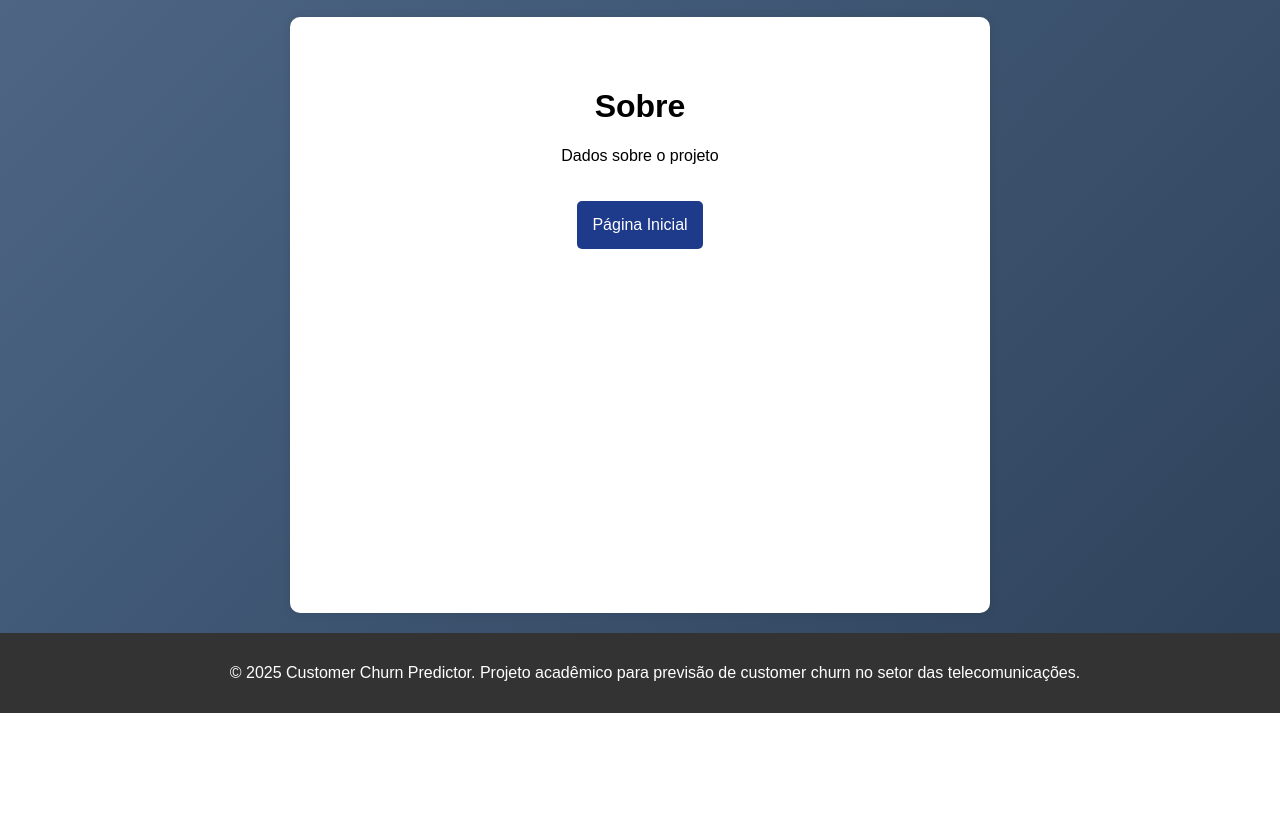
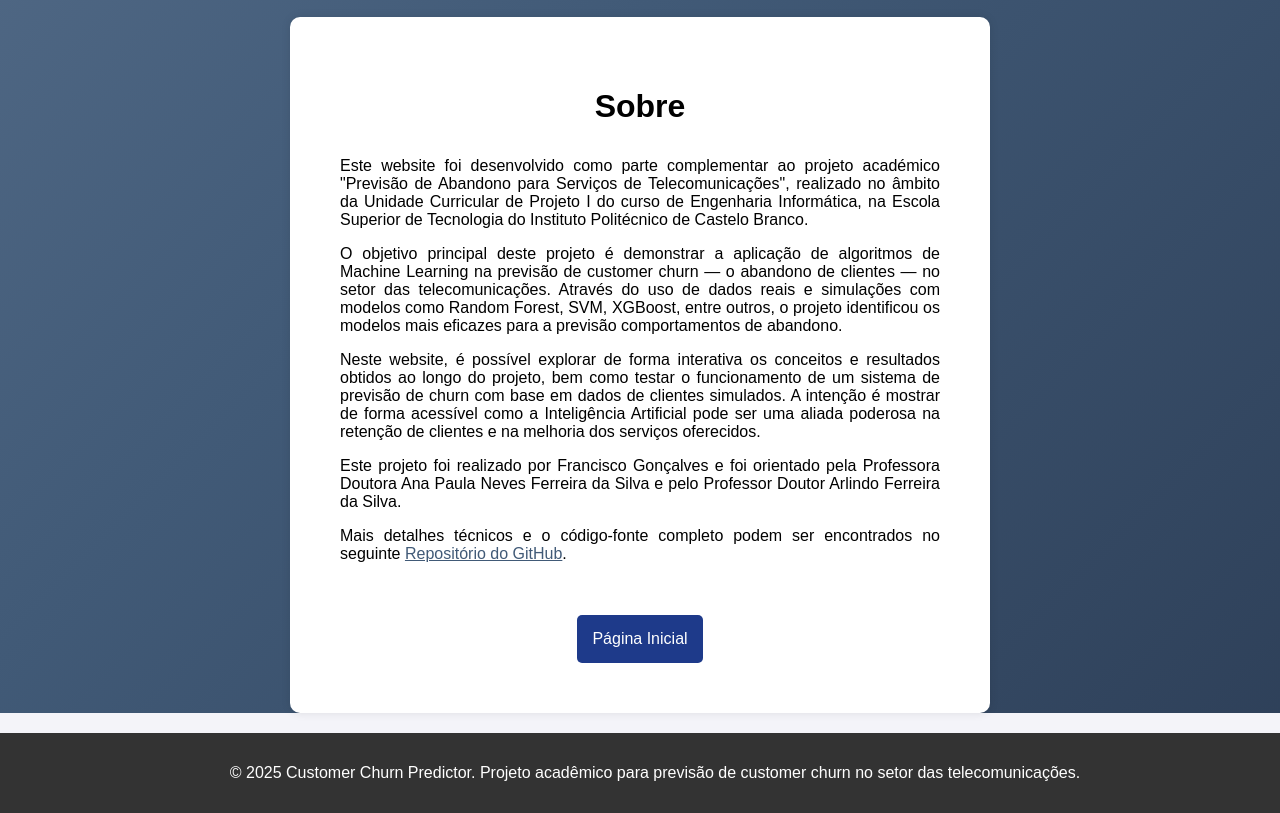
Before and after one commit to FranGoncal/ProjetoLEI, a Flask app: page /sobre in a window 1280 px wide. Shown: the part 87-900 px from the top of the page. Before the commit the page ends 800 px from the top, so only its background shows below. Run offline with Flask 3, Linux system fonts and the light colour scheme; parts of the project's set-up code (start-up, migrations or seed data) failed here and were passed over.

Commit message:
Conteúdo da Página Sobre

```diff
--- a/Website/app.py
+++ b/Website/app.py
@@ -54,13 +54,13 @@ COSMOS_KEY = os.getenv("COSMOS_KEY")
 DATABASE_NAME = "databaseFran"
 CONTAINER_NAME = "dados"
 
-client = CosmosClient(COSMOS_ENDPOINT, COSMOS_KEY)
+'''client = CosmosClient(COSMOS_ENDPOINT, COSMOS_KEY)
 database = client.create_database_if_not_exists(id=DATABASE_NAME)
 container = database.create_container_if_not_exists(
     id=CONTAINER_NAME,
     partition_key=PartitionKey(path="/nome"),
     offer_throughput=400
-)
+)'''
 
 @app.route("/")
 def home():
--- a/Website/templates/sobre.html
+++ b/Website/templates/sobre.html
@@ -88,6 +88,21 @@
                 overflow-x: hidden;
             }
         }
+        a.link-cor:link {
+            color: #415a77;
+        }
+
+        a.link-cor:visited {
+            color: #834df6;
+        }
+
+        a.link-cor:hover {
+            color: #284882;
+        }
+
+        a.link-cor:active {
+            color: #034081;
+        }
     </style>
 </head>
 <body>
@@ -146,7 +161,14 @@
 
     <main>
         <h1>Sobre</h1>
-        <p>Dados sobre o projeto</p>
+        <div style="text-align: justify;margin-top: 2em;margin-bottom: 2em;">
+            <p>Este website foi desenvolvido como parte complementar ao projeto académico "Previsão de Abandono para Serviços de Telecomunicações", realizado no âmbito da Unidade Curricular de Projeto I do curso de Engenharia Informática, na Escola Superior de Tecnologia do Instituto Politécnico de Castelo Branco.</p>
+            <p>O objetivo principal deste projeto é demonstrar a aplicação de algoritmos de Machine Learning na previsão de customer churn — o abandono de clientes — no setor das telecomunicações. Através do uso de dados reais e simulações com modelos como Random Forest, SVM, XGBoost, entre outros, o projeto identificou os modelos mais eficazes para a previsão comportamentos de abandono.</p>
+            <p>Neste website, é possível explorar de forma interativa os conceitos e resultados obtidos ao longo do projeto, bem como testar o funcionamento de um sistema de previsão de churn com base em dados de clientes simulados. A intenção é mostrar de forma acessível como a Inteligência Artificial pode ser uma aliada poderosa na retenção de clientes e na melhoria dos serviços oferecidos.</p>
+            <p>Este projeto foi realizado por Francisco Gonçalves e foi orientado pela Professora Doutora Ana Paula Neves Ferreira da Silva e pelo Professor Doutor Arlindo Ferreira da Silva.</p>
+            <p>Mais detalhes técnicos e o código-fonte completo podem ser encontrados no seguinte <a class="link-cor" href="https://github.com/FranGoncal/ProjetoLEI">Repositório do GitHub</a>.</p>
+
+        </div>
         <a href="/"><button>Página Inicial</button></a>
 
     </main>
```
